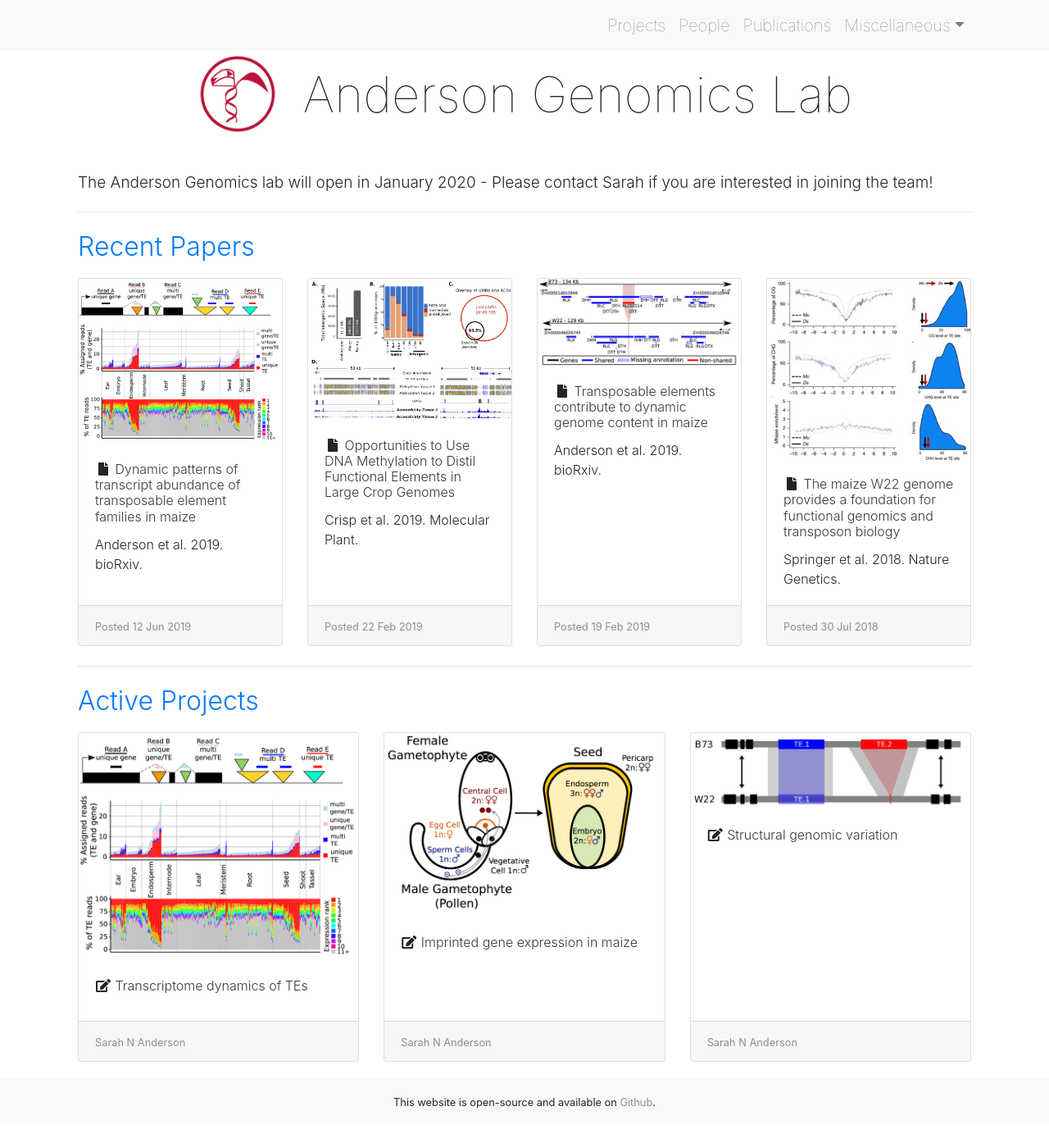
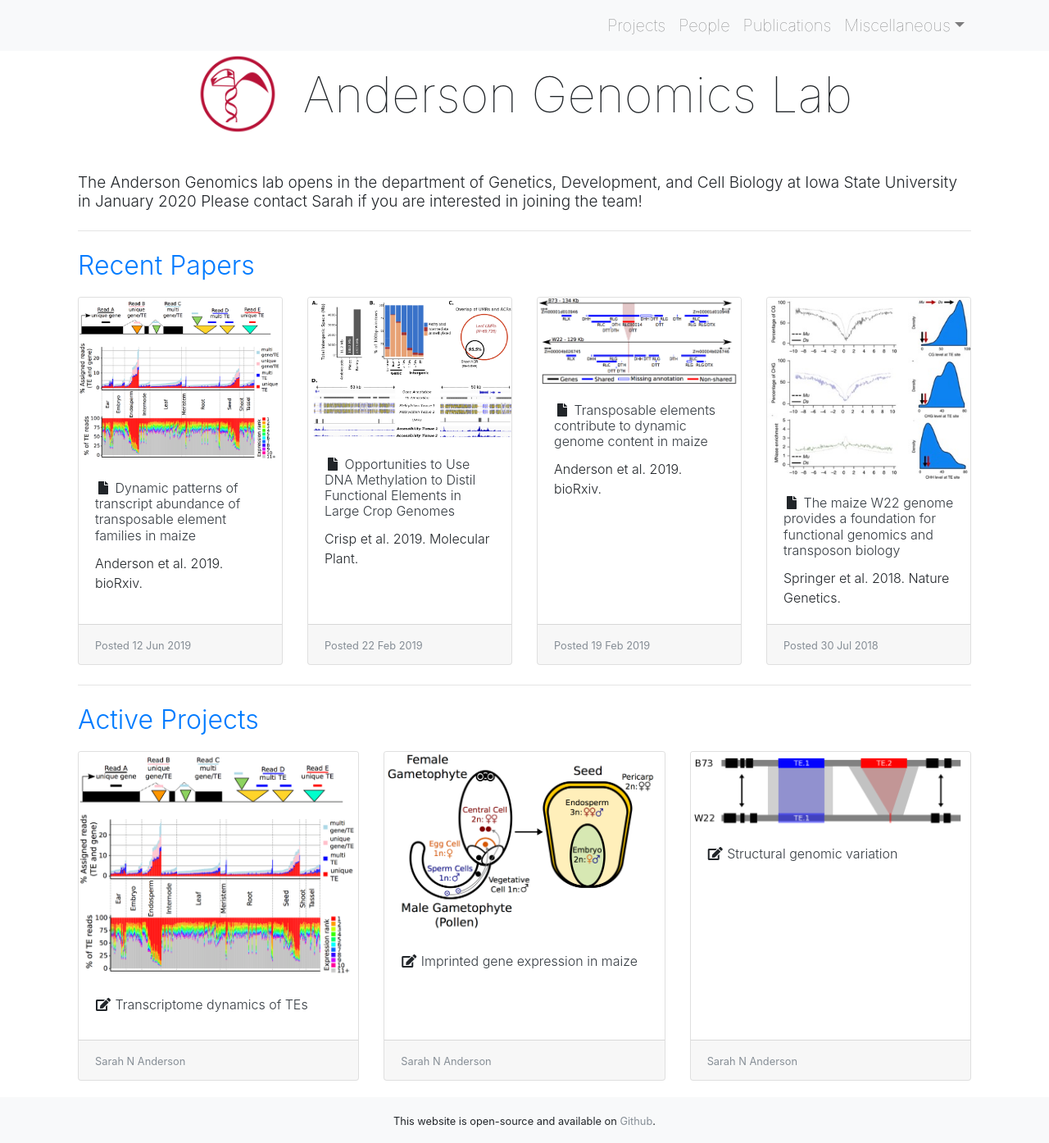
Before and after one commit to andersongenomicslab/andersongenomicslab.github.io, a Jekyll site: the page built from index.html, in a window 1280 px wide and 1394 px high. Shown: the whole window at 82% size. Built offline with Jekyll 4.4.1, drawn with Linux system fonts in a browser that asks for light colours; nearby versions of some CDN libraries; a style sheet for code colours, icons or effects is not loaded.

Commit message:
Update index.html

```diff
--- a/index.html
+++ b/index.html
@@ -27,7 +27,9 @@ categories:
 
 <div class="row">
 	<div class="col-md-12 smallhead">
-       The Anderson Genomics lab will open in January 2020 - Please contact Sarah if you are interested in joining the team!	</div>
+       The Anderson Genomics lab opens in the department of Genetics, Development, and Cell Biology at Iowa State University in January 2020
+
+		Please contact Sarah if you are interested in joining the team!	</div>
 </div>
 
 <hr class="my-4">
```
